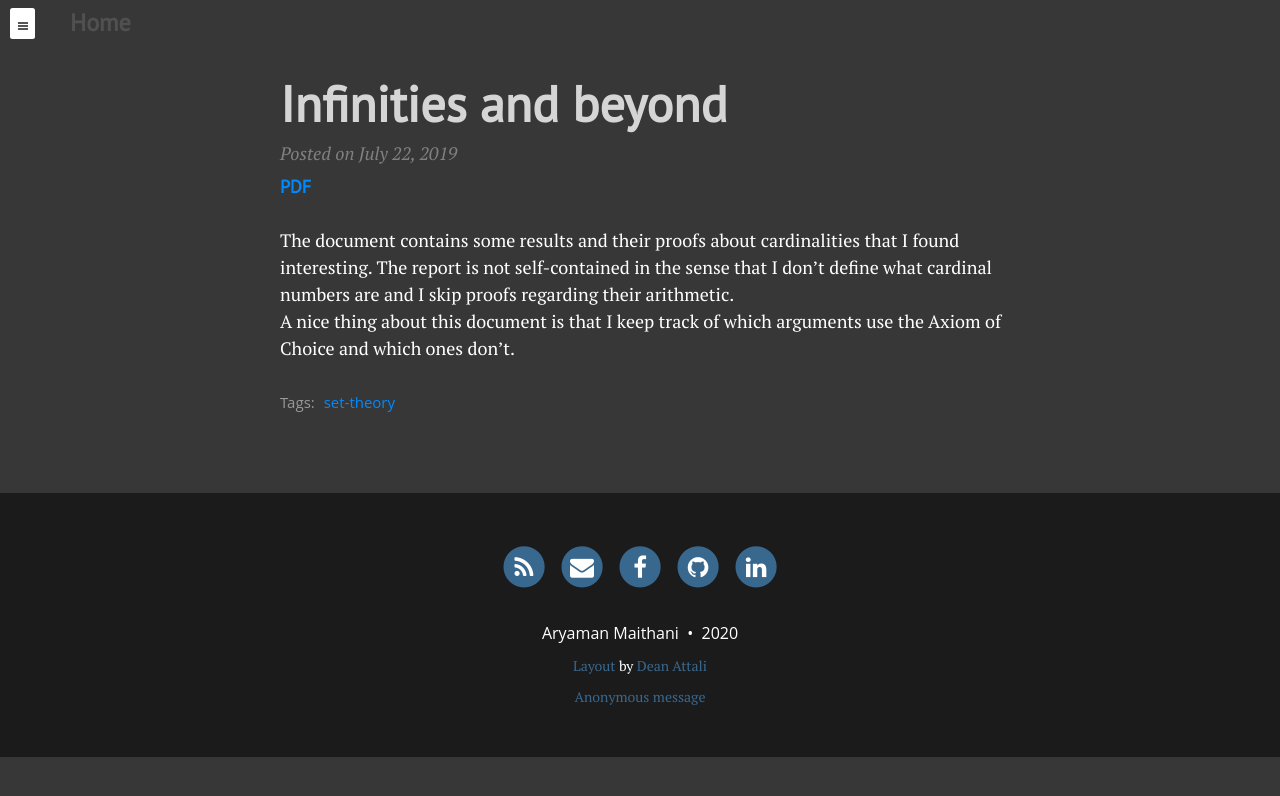
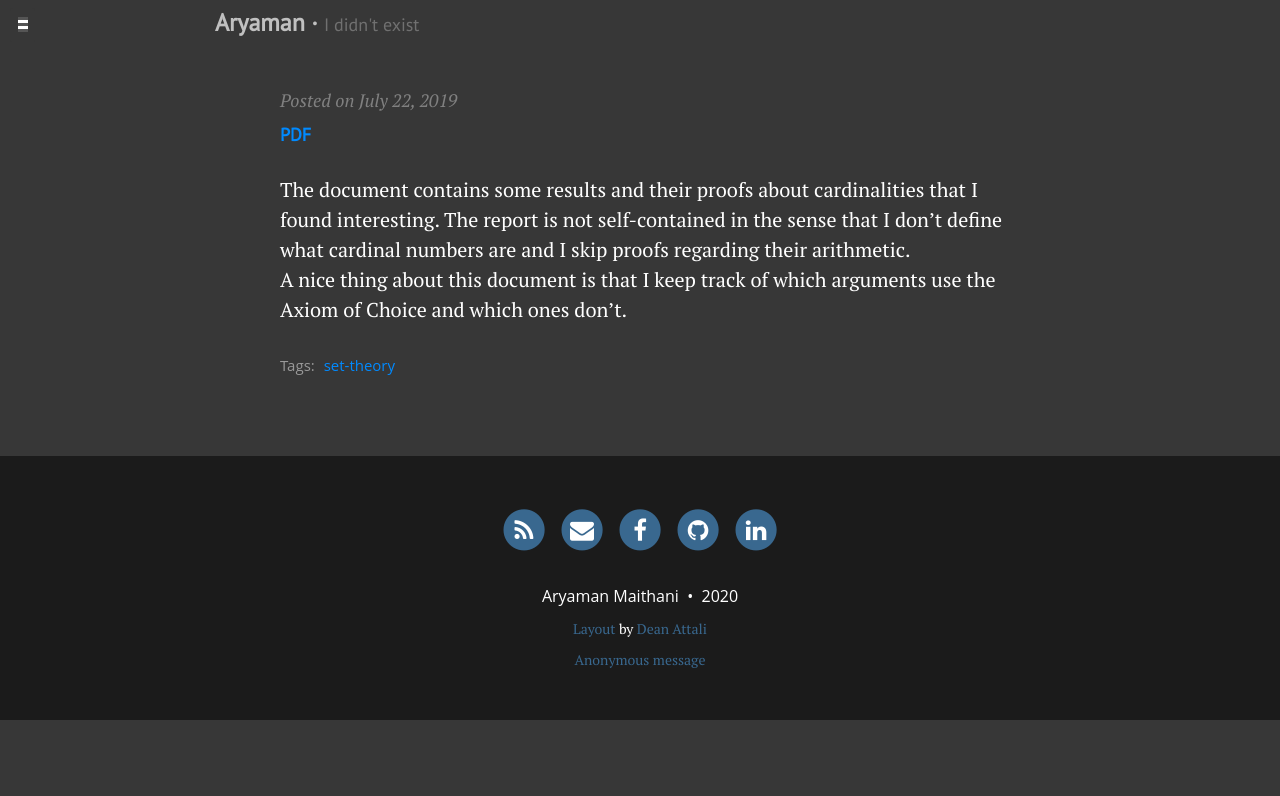
Before and after one commit to randommathguy/randommathguy.github.io, a Jekyll site: the page built from _reports/infinities-and-beyond.md, in a window 1280 px wide. Shown: the top 796 px of the page. Built offline with Jekyll 4.4.1, drawn with Linux system fonts in a browser that asks for light colours; nearby versions of some CDN libraries.

Commit message:
moreeeeeeeee

```diff
--- a/_config.yml
+++ b/_config.yml
@@ -1,10 +1,11 @@
 # --- General options --- #
 # bundle exec jekyll serve
 # Name of website
-title: Home
+title: Aryaman
+tagline: I didn't exist
 
 # Short description of your site
-description: math boi
+description: Click on the links to explore!
 
 # --- Local development options ---
 # If your website is hosted locally rather than on GitHub, then you need to uncomment the next two parameters to set the url and baseurl
--- a/_includes/header.html
+++ b/_includes/header.html
@@ -50,11 +50,12 @@
     <div class="row">
       <div class="col-lg-8 col-lg-offset-2 col-md-10 col-md-offset-1">
         <div class="{{ include.type }}-heading">
-          <h1 style="color: {{ site.title-col }}">{% if page.title %}{{ page.title }}{% else %}<br/>{% endif %}
+          <h1 style="color: {{ site.title-col }}">
           	{% if page.image %}
 			<div class = "header-image">
 				<img src="{{ page.image | relative_url }}">
 			</div>
+          	{% if page.title %}{{ page.title }}{% else %}<br/>{% endif %}
 		  {% endif %}
           </h1>
 		  {% if page.subtitle %}
--- a/_includes/nav.html
+++ b/_includes/nav.html
@@ -33,7 +33,7 @@
 
   <div class="sidebar-item">
     <p>
-      &copy; {{ site.time | date: '%Y' }}. Most rights reserved. Some lefts too.
+      &copy; {{ site.time | date: '%Y' }}. All lefts reversed.
     </p>
   </div>
 </div>
--- a/_includes/navbarlink.html
+++ b/_includes/navbarlink.html
@@ -13,4 +13,4 @@
   {% capture linkurl %}{{ include.link[1] }}{% endcapture %}
 {% endif %}
 
-<a href="{{ linkurl }}">{{ include.link[0] }}</a>
+<a class="sidebar-nav-item{% if page.url == linkurl %} active{% endif %}" href="{{ linkurl }}">{{ include.link[0] }}</a>
--- a/_layouts/base.html
+++ b/_layouts/base.html
@@ -29,7 +29,7 @@
       <div class="masthead">
         <div class="container">
           <h3 class="masthead-title">
-            <a href="{{ site.baseurl }}/" title="Home">{{ site.title }}</a>
+            <a href="{{ site.baseurl }}/" title="Home">{{ site.title }}</a> ·
             <small>{{ site.tagline }}</small>
           </h3>
         </div>
--- a/css/main.css
+++ b/css/main.css
@@ -7,8 +7,9 @@
 /* --- General --- */
 
 body {
+  overflow-x: hidden;
   font-family: "PT Serif", Georgia, "Times New Roman", serif;
-  font-size: 18px;
+  font-size: 20px;
   color: white;/*#404040;*/
   position: relative;
   background-color: {{ site.page-col }};
@@ -743,20 +744,21 @@
   padding-top:    1rem;
   padding-bottom: 1rem;
   margin-bottom: 3rem;
+  margin-left: 20rem;
   /*border-bottom: 1px solid #eee;*/
 }
 .masthead-title {
   margin-top: 0;
   margin-bottom: 0;
-  color: #505050;
+  color: #c0c0c0;
 }
 .masthead-title a {
-  color: #505050;
+  color: #c0c0c0;
 }
 .masthead-title small {
   font-size: 75%;
   font-weight: 400;
-  color: #c0c0c0;
+  color: #707070;
   letter-spacing: 0;
 }
 
@@ -790,12 +792,12 @@
   position: fixed;
   top: 0;
   bottom: 0;
-  left: -14rem;
-  width: 14rem;
+  left: -28rem;
+  width: 28rem;
   visibility: hidden;
   overflow-y: auto;
   font-family: "PT Sans", Helvetica, Arial, sans-serif;
-  font-size: .875rem; /* 15px */
+  font-size: 1.8rem; /* 15px */
   color: rgba(255,255,255,.6);
   background-color: #202020;
   -webkit-transition: all .3s ease-in-out;
@@ -803,7 +805,7 @@
 }
 @media (min-width: 30em) {
   .sidebar {
-    font-size: .75rem; /* 14px */
+    font-size: 1.7rem; /* 14px */
   }
 }
 
@@ -826,7 +828,7 @@
 
 .sidebar-nav-item {
   display: block;
-  padding: .5rem 1rem;
+  padding: 1rem 2rem; /* height width */
   border-top: 1px solid rgba(255,255,255,.1);
 }
 .sidebar-nav-item.active,
@@ -842,8 +844,8 @@
     padding: 1.5rem;
   }
   .sidebar-nav-item {
-    padding-left:  1.5rem;
-    padding-right: 1.5rem;
+    padding-left:  4rem;
+    padding-right: 4rem;
   }
 }
 
@@ -862,17 +864,17 @@
   top:  .8rem;
   left: 1rem;
   display: block;
-  padding: .25rem .75rem;
-  color: #505050;
-  background-color: #fff;
-  border-radius: .25rem;
+  padding: .28rem .75rem;
+  color: white;
+  background-color: {{ site.page-col }};
+  border-radius: .28rem;
   cursor: pointer;
 }
 
 .sidebar-toggle:before {
   display: inline-block;
   width: 1rem;
-  height: .75rem;
+  height: 1.5rem;
   content: "";
   background-image: -webkit-linear-gradient(to bottom, #555, #555 20%, #fff 20%, #fff 40%, #555 40%, #555 60%, #fff 60%, #fff 80%, #555 80%, #555 100%);
   background-image:    -moz-linear-gradient(to bottom, #555, #555 20%, #fff 20%, #fff 40%, #555 40%, #555 60%, #fff 60%, #fff 80%, #555 80%, #555 100%);
@@ -954,9 +956,9 @@
 #sidebar-checkbox:checked ~ .sidebar,
 #sidebar-checkbox:checked ~ .wrap,
 #sidebar-checkbox:checked ~ .sidebar-toggle {
-  -webkit-transform: translateX(14rem);
-      -ms-transform: translateX(14rem);
-          transform: translateX(14rem);
+  -webkit-transform: translateX(28rem);
+      -ms-transform: translateX(28rem);
+          transform: translateX(28rem);
 }
 
 
@@ -994,7 +996,7 @@
 #sidebar-checkbox:checked ~ .sidebar,
 #sidebar-checkbox:checked ~ .wrap,
 #sidebar-checkbox:checked ~ .sidebar-toggle {
-  -webkit-transform: translateX(14rem);
-      -ms-transform: translateX(14rem);
-          transform: translateX(14rem);
+  -webkit-transform: translateX(28rem);
+      -ms-transform: translateX(28rem);
+          transform: translateX(28rem);
 }
```
Also changed, not shown: 404.html (deleted, +0 -11 lines), 404.md (added, +24 -0 lines), img/error.png.
